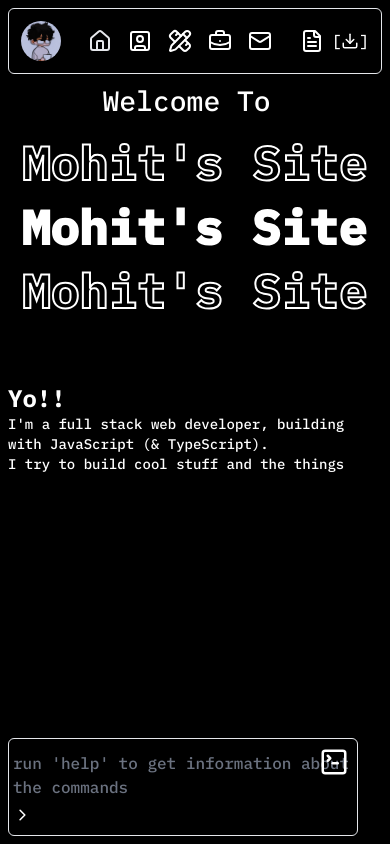
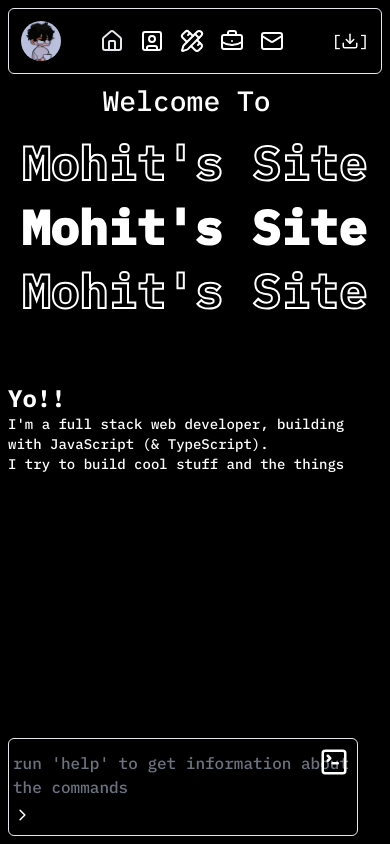
Before and after one commit to mohits-git/portfolio, a Next.js app: page / in a window 390 px wide. Built offline with nearby package versions, Linux system fonts and the light colour scheme.

Commit message:
fix: fix appbar styles and remove the doc icon from download button

```diff
--- a/src/components/global/app-bar.tsx
+++ b/src/components/global/app-bar.tsx
@@ -8,7 +8,7 @@ import ActiveLink from "./active-link";
 const AppBar: React.FC = () => {
   return (
     <div className="fixed top-2 left-0 w-full flex justify-center">
-      <div className="mx-2 max-w-7xl w-full py-3 px-3 md:px-6 flex justify-between items-center border rounded-md underline-offset-4 decoration-gray-300">
+      <div className="mx-2 max-w-7xl w-full py-3 px-3 md:px-6 flex justify-between items-center border rounded-md underline-offset-4 decoration-gray-300 bg-black">
         <Link
           href={'/'}
           className={`w-10 h-10 md:w-12 md:h-12 relative rounded-full overflow-hidden`}
@@ -65,7 +65,6 @@ const AppBar: React.FC = () => {
             className="hover:underline hover:text-gray-200"
           >
             <span className="hidden lg:block">Resume</span>
-            <span className="lg:hidden" aria-label="Resume" title="Resume"><FileText /></span>
           </Link>
           <DownloadButton />
         </div>
--- a/src/components/global/download-button.tsx
+++ b/src/components/global/download-button.tsx
@@ -11,6 +11,7 @@ export const DownloadButton = () => {
   }
   return (
     <button
+      title="Download Resume"
       onClick={handleDownload}
       className="hover:text-gray-200 flex items-center bg-transparent border-none focus:outline-none">
       [<Download width={18} height={18} />]
```
